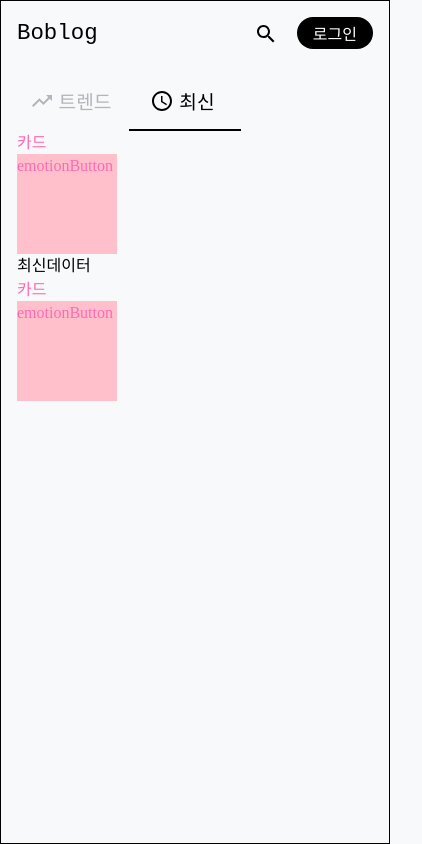
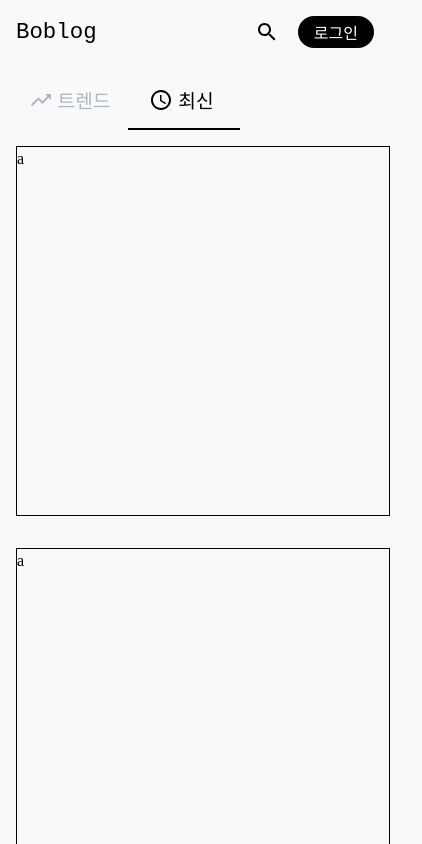
Before and after one commit to seung-ik/boblog, a React (Create React App) app in the folder front/: page /recent in a window 390 px wide. Shown: the top 844 px of the page, 422 px wide, since content can reach past the window. Built offline with nearby package versions, Linux system fonts and the light colour scheme.

Commit message:
main card responsive structure

```diff
--- a/front/src/components/Card/index.tsx
+++ b/front/src/components/Card/index.tsx
@@ -1,22 +1,15 @@
 /** @jsxImportSource @emotion/react */
 import React from 'react'
-import {css} from '@emotion/react'
-import {Button} from './style'
+import {CardBox} from '@/components/Card/style'
 
 
 
 const Card = () => {
 
-  const style = css`
-    color : hotpink;
-  `
-
   return (
-
-    <div css={style}>
-      카드
-      <Button>emotionButton</Button>
-    </div>
+    <CardBox>
+      a
+    </CardBox>
   )
 }
 
--- a/front/src/components/Card/style.tsx
+++ b/front/src/components/Card/style.tsx
@@ -1,10 +1,17 @@
 import styled from '@emotion/styled'
 
-export const Button = styled.div`
-width : 100px;
-height: 100px;
-background-color:pink;
-&:hover {
-  background-color:black;
-}
+export const CardBox = styled.div`
+  border:1px solid black;
+  width: 20rem;
+  height: 370px;
+  margin-bottom:2rem;
+  margin-right: 2rem;
+
+  @media(max-width: 1056px){
+    width: calc(50% - 2.5rem);
+  }
+
+  @media(max-width: 767px){
+    width: 93%;
+  }
 `;
--- /dev/null
+++ b/front/src/components/ChangeBtn/index.tsx
@@ -0,0 +1,29 @@
+import React from 'react'
+import { NavLink } from 'react-router-dom'
+import AccessTimeIcon from '@material-ui/icons/AccessTime';
+import TrendingUpIcon from '@material-ui/icons/TrendingUp';
+
+const ChangeBtn = () => {
+  return (
+    <div id="buttons">
+      <NavLink style={{textDecoration:"none"}} activeClassName="click-main-button" exact to="/">
+        <div className="main-pick-button">
+          <span>
+            <TrendingUpIcon/>
+          </span>
+          <span>트렌드</span>
+        </div>
+      </NavLink>
+      <NavLink style={{textDecoration:"none"}} activeClassName="click-main-button" to="/recent">
+        <div className="main-pick-button">
+          <span>
+            <AccessTimeIcon/>
+          </span>
+          <span>최신</span>
+        </div>
+      </NavLink>
+    </div>
+  )
+}
+
+export default ChangeBtn
--- a/front/src/components/Header/style.tsx
+++ b/front/src/components/Header/style.tsx
@@ -16,12 +16,12 @@ export const HeaderConatiner = styled.div`
 
   & .header-right-side{
     display:flex;
+    align-items:center;
+    height:64px;
   }
 
   & .header-search-icon{
     margin-right:0.8em;
-    position:relative;
-    top:5px;
   }
 
 `;
--- a/front/src/components/Posts/index.tsx
+++ b/front/src/components/Posts/index.tsx
@@ -1,16 +1,28 @@
 import React, { FC } from 'react'
 import Card from '@/components/Card'
+import { CardsContainer } from './style'
 
 interface Props{
   data:string
 }
 const Posts:FC<Props> = ({data}) => {
   return (
-    <div>
+    <CardsContainer>
       <Card/>
-      <div>{data}</div>
       <Card/>
-    </div>
+      <Card/>
+      <Card/>
+      <Card/>
+      <Card/>
+      <Card/>
+      <Card/>
+      <Card/>
+      <Card/>
+      <Card/>
+      <Card/>
+      <Card/>
+      <Card/>
+    </CardsContainer>
   )
 }
 
--- /dev/null
+++ b/front/src/components/Posts/style.tsx
@@ -0,0 +1,8 @@
+import styled from '@emotion/styled'
+
+export const CardsContainer = styled.div`
+  display:flex;
+  margin-top: 1rem;
+  flex-wrap:wrap;
+  width: calc(100% + 3rem);
+`;
--- a/front/src/pages/Recent/index.tsx
+++ b/front/src/pages/Recent/index.tsx
@@ -3,8 +3,8 @@ import Header from '@/components/Header'
 import { Link, NavLink } from 'react-router-dom'
 import Posts from '@/components/Posts'
 import {Container} from '@/pages/Trend/style'
-import AccessTimeIcon from '@material-ui/icons/AccessTime';
-import TrendingUpIcon from '@material-ui/icons/TrendingUp';
+
+import ChangeBtn from '@/components/ChangeBtn'
 
 
 export default function Recent() {
@@ -14,24 +14,7 @@ export default function Recent() {
     <Container>
       <Header/>
       <div className="main-body">
-        <div id="buttons">
-          <NavLink style={{textDecoration:"none"}} activeClassName="click-main-button" exact to="/">
-            <div className="main-pick-button">
-              <span>
-                <TrendingUpIcon/>
-              </span>
-              <span>트렌드</span>
-            </div>
-          </NavLink>
-          <NavLink style={{textDecoration:"none"}} activeClassName="click-main-button" to="/recent">
-            <div className="main-pick-button">
-              <span>
-                <AccessTimeIcon/>
-              </span>
-              <span>최신</span>
-            </div>
-          </NavLink>
-        </div>
+        <ChangeBtn/>
         <div id="post-container">
           <Posts data={sampleRecentData}/>
         </div>
--- a/front/src/pages/Trend/style.tsx
+++ b/front/src/pages/Trend/style.tsx
@@ -1,7 +1,6 @@
 import styled from '@emotion/styled'
 
 export const Container = styled.div`
-  border: 1px solid black;
   height:100vh;
   display: flex;
   flex-direction : column;
```
